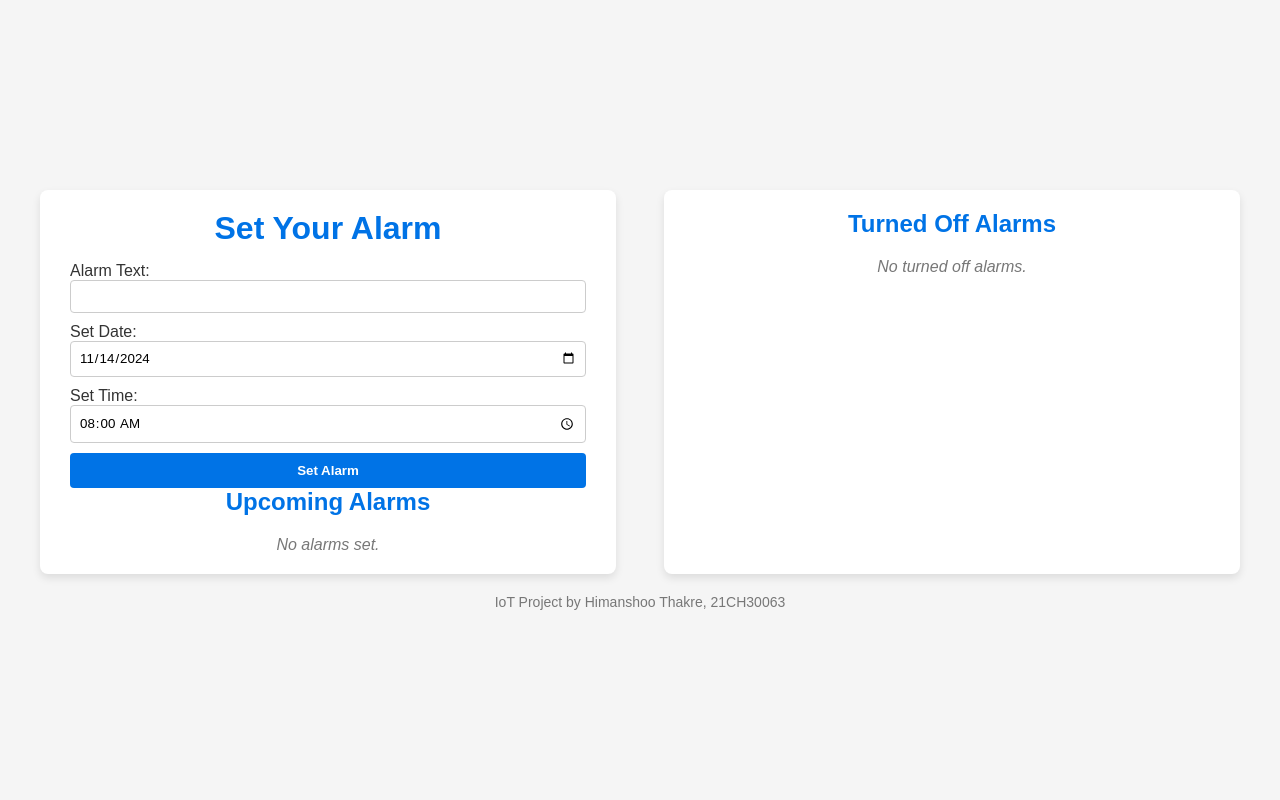
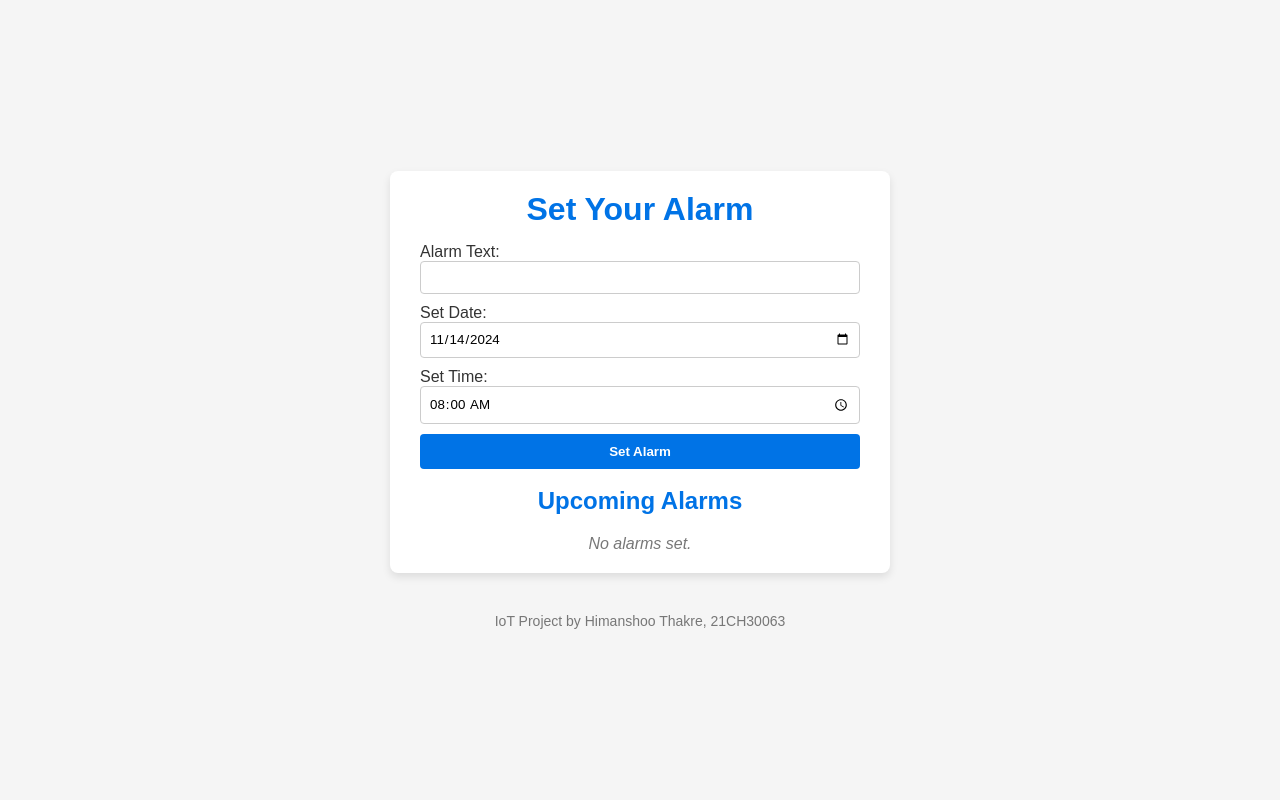
Before and after one commit to thakrehimanshoo/SmartAlarmClock, a Django app: page / in a window 1280 px wide. Run offline with Django 4.2, Linux system fonts and the light colour scheme; data that the repository does not hold is empty.

Commit message:
edit 1.2

```diff
--- a/alarms/models.py
+++ b/alarms/models.py
@@ -1,17 +1,15 @@
 # models.py
 from django.db import models
 from django.contrib.auth.models import User
-from django.utils import timezone
+from django.contrib.auth.models import User
 
 def get_default_user():
     return User.objects.first()
-
 class Alarm(models.Model):
     text = models.CharField(max_length=200)
     alarm_date = models.DateField()
     alarm_time = models.TimeField()
-    turned_off = models.BooleanField(default=False)  # New field to track if the alarm is turned off
-    turned_off_time = models.DateTimeField(null=True, blank=True)  # Store the time when the alarm was turned off
+
 
     def __str__(self):
         return f"Alarm set for {self.alarm_date} {self.alarm_time} with text: {self.text}"
--- a/alarms/templates/set_alarm.html
+++ b/alarms/templates/set_alarm.html
@@ -5,6 +5,7 @@
     <meta name="viewport" content="width=device-width, initial-scale=1.0">
     <title>Set Alarm</title>
     <style>
+        /* Basic Reset */
         * {
             margin: 0;
             padding: 0;
@@ -12,6 +13,7 @@
             font-family: Arial, sans-serif;
         }
 
+        /* Page Styling */
         body {
             display: flex;
             flex-direction: column;
@@ -20,33 +22,27 @@
             min-height: 100vh;
             background-color: #f5f5f5;
             color: #333;
-            padding: 20px;
         }
 
+        /* Container */
         .container {
-            display: flex;
-            justify-content: space-between;
-            gap: 30px;
-            max-width: 1200px;
-            width: 100%;
-            flex-wrap: wrap;
-        }
-
-        .left-column, .right-column {
             background-color: #fff;
             border-radius: 8px;
             padding: 20px 30px;
             box-shadow: 0px 4px 8px rgba(0, 0, 0, 0.1);
-            width: 48%;
-            min-width: 300px;
+            max-width: 500px;
+            width: 100%;
+            margin-bottom: 20px;
         }
 
+        /* Heading */
         h1, h2 {
             margin-bottom: 15px;
             color: #0073e6;
             text-align: center;
         }
 
+        /* Form Styling */
         form {
             display: flex;
             flex-direction: column;
@@ -75,7 +71,8 @@
             background-color: #005bb5;
         }
 
-        .upcoming-alarms, .turned-off-alarms {
+        /* Upcoming Alarms */
+        .upcoming-alarms {
             margin-top: 20px;
             list-style-type: none;
         }
@@ -116,18 +113,17 @@
             font-style: italic;
         }
 
+        /* Footer Styling */
         footer {
             text-align: center;
             font-size: 14px;
             color: #777;
             margin-top: 20px;
         }
-
     </style>
 </head>
 <body>
     <div class="container">
-        <div class="left-column">
         <h1>Set Your Alarm</h1>
 
         <form method="POST">
@@ -135,7 +131,7 @@
             {{ form.as_p }}
             <button type="submit">Set Alarm</button>
         </form>
-
+<br>
         <h2>Upcoming Alarms</h2>
         <ul class="upcoming-alarms">
             {% for alarm in upcoming_alarms %}
@@ -152,27 +148,7 @@
         </ul>
     </div>
 
-        <div class="right-column">
-            <h2>Turned Off Alarms</h2>
-            <ul class="turned-off-alarms">
-                {% for alarm in upcoming_alarms %}
-                    {% if alarm.turned_off %}
-                        <li class="alarm-item">
-                            <span class="alarm-text">{{ alarm.text }} at {{ alarm.alarm_date }} {{ alarm.alarm_time }}</span>
-                            <span class="alarm-status">Turned off at {{ alarm.turned_off_time }}</span>
-                            <form action="{% url 'delete_alarm' alarm.pk %}" method="post" style="display:inline;">
-                                {% csrf_token %}
-                                <button type="submit" class="delete-btn">Delete</button>
-                            </form>
-                        </li>
-                    {% endif %}
-                {% empty %}
-                    <li class="no-alarms">No turned off alarms.</li>
-                {% endfor %}
-            </ul>
-        </div>
-    </div>
-
+    <!-- Footer -->
     <footer>
         IoT Project by Himanshoo Thakre, 21CH30063
     </footer>
--- a/alarms/urls.py
+++ b/alarms/urls.py
@@ -7,6 +7,5 @@ urlpatterns = [
     path('set_alarm/', views.set_alarm, name='set_alarm'),
     path('delete/<int:pk>/', views.delete_alarm, name='delete_alarm'),
     path('api/alarms/', api.AlarmList.as_view(), name='alarm-list'),
-    path('acknowledge_alarm/<int:pk>/', views.acknowledge_alarm, name='acknowledge_alarm'),
 
 ]
--- a/alarms/views.py
+++ b/alarms/views.py
@@ -5,7 +5,6 @@ from .models import Alarm
 from datetime import datetime
 from django.shortcuts import get_object_or_404, redirect
 from django.contrib import messages
-from django.utils import timezone
 
 def set_alarm(request):
     if request.method == 'POST':
@@ -15,6 +14,7 @@ def set_alarm(request):
             alarm_time = form.cleaned_data['alarm_time']
             alarm_datetime = datetime.combine(alarm_date, alarm_time)
 
+            # Save the alarm with combined datetime
             Alarm.objects.create(text=form.cleaned_data['text'], alarm_date=alarm_date, alarm_time=alarm_time)
             return redirect('set_alarm')
     else:
@@ -26,16 +26,11 @@ def set_alarm(request):
 
 def delete_alarm(request, pk):
     alarm = get_object_or_404(Alarm, pk=pk)
+
+    # Delete the alarm
     alarm.delete()
+
+
     messages.success(request, "Alarm has been deleted successfully.")
+
     return redirect('set_alarm')
-
-# View to acknowledge the alarm being turned off
-def acknowledge_alarm(request, pk):
-    alarm = get_object_or_404(Alarm, pk=pk)
-    alarm.turned_off = True
-    alarm.turned_off_time = timezone.now()  # Set the time when the alarm was turned off
-    alarm.save()
-
-    messages.success(request, "Alarm has been turned off.")
-    return redirect('set_alarm')
```
Also changed, not shown: alarms/migrations/0005_remove_alarm_turned_off_remove_alarm_turned_off_time.py (added), db.sqlite3. Lines whose indentation alone changed are shown as unchanged.
